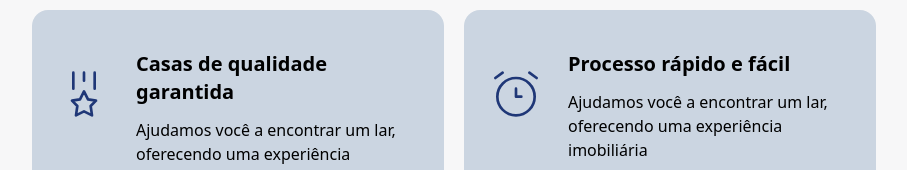
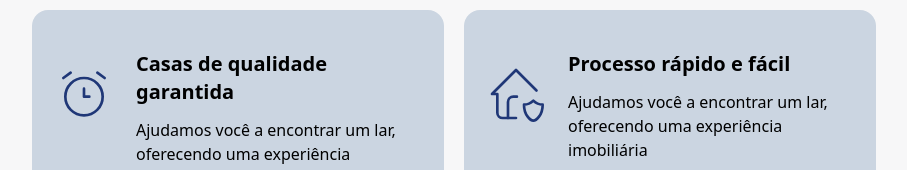
Before and after one commit to Lucio-Gabriel/RealEstateUi, a Vue app: page / in a window 1280 px wide. Shown: the part 2165-2335 px from the top of the page, without its empty margins (196-1103 px from the left). Built offline with nearby package versions, Linux system fonts and the light colour scheme.

Commit message:
feat: create components svg

```diff
--- a/src/components/Services.vue
+++ b/src/components/Services.vue
@@ -1,3 +1,11 @@
+<script setup lang="ts">
+import Clock from './svg/Clock.vue';
+import HouseCash from './svg/HouseCash.vue';
+import HouseSec from './svg/HouseSec.vue';
+import Medal from './svg/Medal.vue';
+
+</script>
+
 <template>
     <section class="max-w-6xl mx-auto m-32">
         <div class="flex flex-col items-center justify-center">
@@ -14,14 +22,7 @@
         <div class="grid grid-cols-1 md:grid-cols-2 mt-10 justify-center">
             <div class="bg-primary flex gap-5 py-10 px-5  rounded-[16px] md:ml-5 mt-3">
                 <div>
-                    <svg xmlns="http://www.w3.org/2000/svg" viewBox="0 0 24 24" fill="none" stroke="currentColor" stroke-width="1" stroke-linecap="round" stroke-linejoin="round"
-                        class="icon icon-tabler icons-tabler-outline icon-tabler-home-dollar text-white w-16 mt-3">
-                        <path stroke="none" d="M0 0h24v24H0z" fill="none"/>
-                        <path d="M19 10l-7 -7l-9 9h2v7a2 2 0 0 0 2 2h6" />
-                        <path d="M9 21v-6a2 2 0 0 1 2 -2h2c.387 0 .748 .11 1.054 .3" />
-                        <path d="M21 15h-2.5a1.5 1.5 0 0 0 0 3h1a1.5 1.5 0 0 1 0 3h-2.5" />
-                        <path d="M19 21v1m0 -8v1" />
-                    </svg>
+                    <HouseCash />
                 </div>
 
                 <div class="flex flex-col gap-3">
@@ -35,12 +36,7 @@
 
             <div class="bg-slate-300 flex gap-5 py-10 px-5  rounded-[16px] md:ml-5 mt-3">
                 <div>
-                    <svg xmlns="http://www.w3.org/2000/svg" viewBox="0 0 24 24" fill="none" stroke="currentColor" stroke-width="1" stroke-linecap="round" stroke-linejoin="round"
-                        class="icon icon-tabler icons-tabler-outline icon-tabler-medal text-primary w-16 mt-3">
-                        <path stroke="none" d="M0 0h24v24H0z" fill="none"/>
-                        <path d="M12 4v3m-4 -3v6m8 -6v6" />
-                        <path d="M12 18.5l-3 1.5l.5 -3.5l-2 -2l3 -.5l1.5 -3l1.5 3l3 .5l-2 2l.5 3.5z" />
-                    </svg>
+                    <Medal />
                 </div>
 
                 <div class="flex flex-col gap-3">
@@ -54,12 +50,7 @@
 
             <div class="bg-slate-300 flex gap-5 py-10 px-5  rounded-[16px] md:ml-5 mt-3">
                 <div>
-                    <svg xmlns="http://www.w3.org/2000/svg" viewBox="0 0 24 24" fill="none" stroke="currentColor" stroke-width="1" stroke-linecap="round" stroke-linejoin="round"
-                        class="icon icon-tabler icons-tabler-outline icon-tabler-medal text-primary w-16 mt-3">
-                        <path stroke="none" d="M0 0h24v24H0z" fill="none"/>
-                        <path d="M12 4v3m-4 -3v6m8 -6v6" />
-                        <path d="M12 18.5l-3 1.5l.5 -3.5l-2 -2l3 -.5l1.5 -3l1.5 3l3 .5l-2 2l.5 3.5z" />
-                    </svg>
+                    <Clock />
                 </div>
 
                 <div class="flex flex-col gap-3">
@@ -73,12 +64,7 @@
 
             <div class="bg-slate-300 flex gap-5 py-10 px-5  rounded-[16px] md:ml-5 mt-3">
                 <div>
-                    <svg xmlns="http://www.w3.org/2000/svg" viewBox="0 0 24 24" fill="none" stroke="currentColor" stroke-width="1" stroke-linecap="round" stroke-linejoin="round"
-                        class="icon icon-tabler icons-tabler-outline icon-tabler-medal text-primary w-16 mt-3">
-                        <path stroke="none" d="M0 0h24v24H0z" fill="none"/>
-                        <path d="M12 13m-7 0a7 7 0 1 0 14 0a7 7 0 1 0 -14 0" />
-                        <path d="M12 10l0 3l2 0" /><path d="M7 4l-2.75 2" /><path d="M17 4l2.75 2" />
-                    </svg>
+                    <HouseSec />
                 </div>
 
                 <div class="flex flex-col gap-3">
--- /dev/null
+++ b/src/components/svg/Clock.vue
@@ -0,0 +1,8 @@
+<template>
+    <svg xmlns="http://www.w3.org/2000/svg" viewBox="0 0 24 24" fill="none" stroke="currentColor" stroke-width="1" stroke-linecap="round" stroke-linejoin="round"
+        class="icon icon-tabler icons-tabler-outline icon-tabler-medal text-primary w-16 mt-3">
+        <path stroke="none" d="M0 0h24v24H0z" fill="none"/>
+        <path d="M12 13m-7 0a7 7 0 1 0 14 0a7 7 0 1 0 -14 0" />
+        <path d="M12 10l0 3l2 0" /><path d="M7 4l-2.75 2" /><path d="M17 4l2.75 2" />
+    </svg>
+</template>
--- /dev/null
+++ b/src/components/svg/HouseCash.vue
@@ -0,0 +1,10 @@
+<template>
+    <svg xmlns="http://www.w3.org/2000/svg" viewBox="0 0 24 24" fill="none" stroke="currentColor" stroke-width="1" stroke-linecap="round" stroke-linejoin="round"
+        class="icon icon-tabler icons-tabler-outline icon-tabler-home-dollar text-white w-16 mt-3">
+        <path stroke="none" d="M0 0h24v24H0z" fill="none"/>
+        <path d="M19 10l-7 -7l-9 9h2v7a2 2 0 0 0 2 2h6" />
+        <path d="M9 21v-6a2 2 0 0 1 2 -2h2c.387 0 .748 .11 1.054 .3" />
+        <path d="M21 15h-2.5a1.5 1.5 0 0 0 0 3h1a1.5 1.5 0 0 1 0 3h-2.5" />
+        <path d="M19 21v1m0 -8v1" />
+    </svg>
+</template>
--- /dev/null
+++ b/src/components/svg/HouseSec.vue
@@ -0,0 +1,6 @@
+<template>
+    <svg xmlns="http://www.w3.org/2000/svg" viewBox="0 0 24 24" fill="none" stroke="currentColor" stroke-width="1" stroke-linecap="round" stroke-linejoin="round"
+    class="icon icon-tabler icons-tabler-outline icon-tabler-home-shield text-primary w-16 mt-3"><path stroke="none" d="M0 0h24v24H0z" fill="none"/>
+    <path d="M9 21v-6a2 2 0 0 1 2 -2h1.341" /><path d="M19.682 10.682l-7.682 -7.682l-9 9h2v7a2 2 0 0 0 2 2h5" />
+    <path d="M22 16c0 4 -2.5 6 -3.5 6s-3.5 -2 -3.5 -6c1 0 2.5 -.5 3.5 -1.5c1 1 2.5 1.5 3.5 1.5z" /></svg>
+</template>
--- /dev/null
+++ b/src/components/svg/Medal.vue
@@ -0,0 +1,8 @@
+<template>
+    <svg xmlns="http://www.w3.org/2000/svg" viewBox="0 0 24 24" fill="none" stroke="currentColor" stroke-width="1" stroke-linecap="round" stroke-linejoin="round"
+        class="icon icon-tabler icons-tabler-outline icon-tabler-medal text-primary w-16 mt-3">
+        <path stroke="none" d="M0 0h24v24H0z" fill="none"/>
+        <path d="M12 4v3m-4 -3v6m8 -6v6" />
+        <path d="M12 18.5l-3 1.5l.5 -3.5l-2 -2l3 -.5l1.5 -3l1.5 3l3 .5l-2 2l.5 3.5z" />
+    </svg>
+</template>
```
